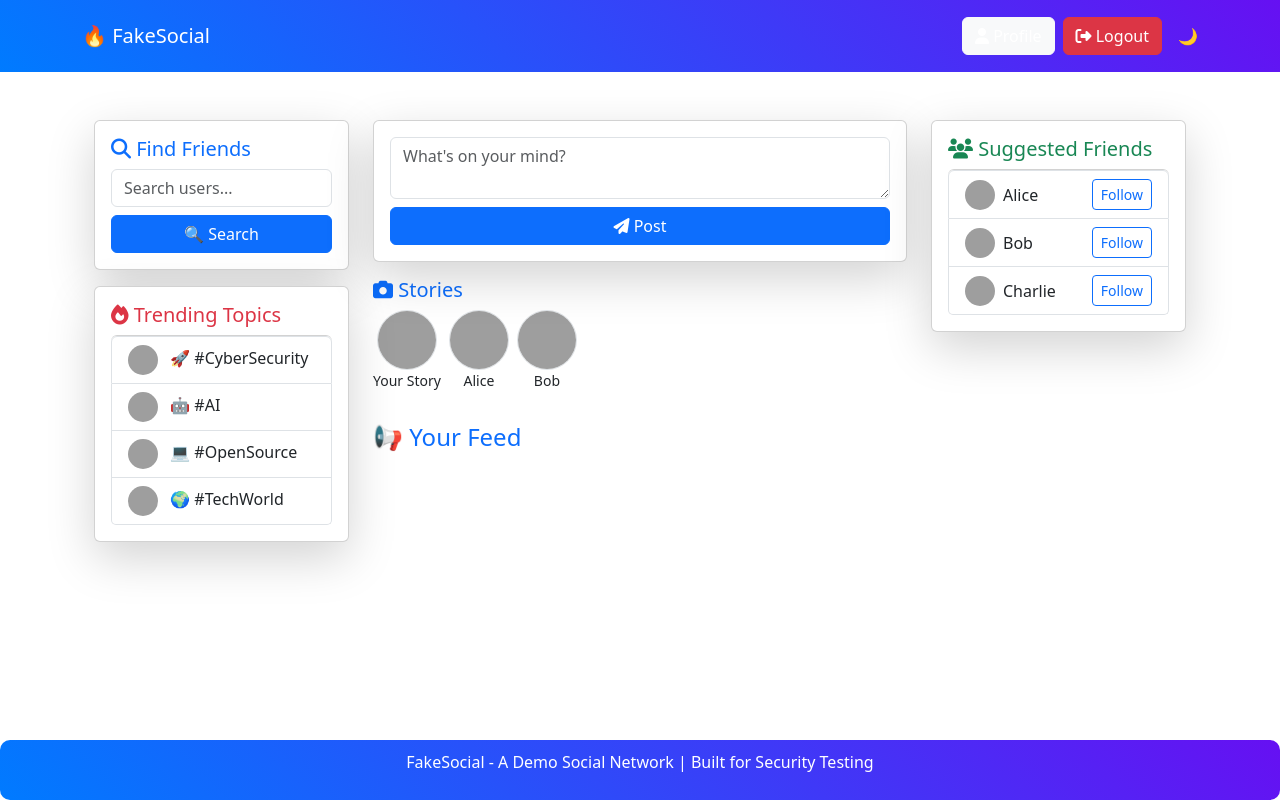
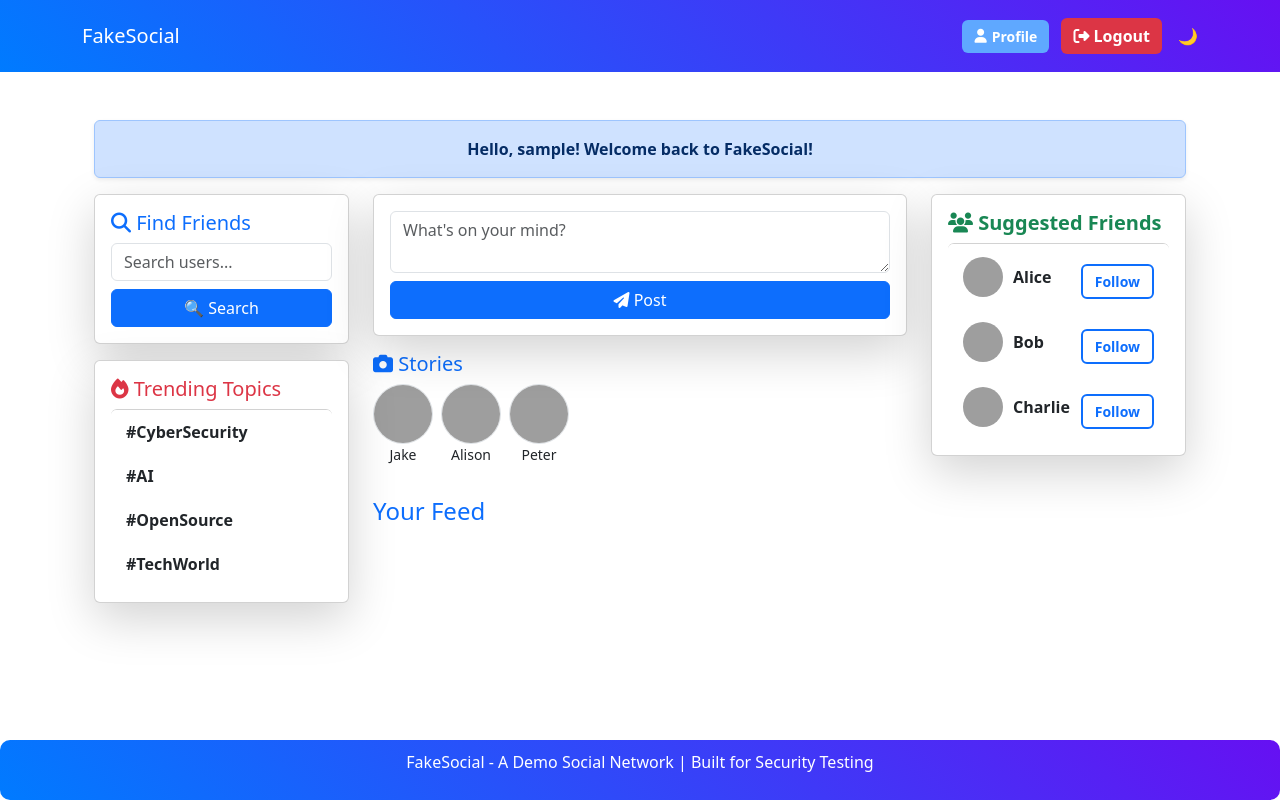
Before and after one commit to atharvasalunke/web_security_dummy, a Flask app: page / in a window 1280 px wide. Run offline with Flask 3, Linux system fonts and the light colour scheme; the visitor is signed in with stand-in values (Sample User, id 1); data that the repository does not hold is empty; grey boxes are pictures that could not be loaded.

Commit message:
Updated Final Code

```diff
--- a/app.py
+++ b/app.py
@@ -3,6 +3,7 @@ from flask_sqlalchemy import SQLAlchemy
 from flask_migrate import Migrate, upgrade
 from flask_cors import CORS
 import os
+from flask import jsonify
 
 app = Flask(__name__)
 CORS(app, supports_credentials=True)
@@ -33,8 +34,8 @@ class Post(db.Model):
 # Follower Relationship Model
 class Follow(db.Model):
     id = db.Column(db.Integer, primary_key=True)
-    follower = db.Column(db.String(50), nullable=False)  # Who follows
-    following = db.Column(db.String(50), nullable=False)  # Who is followed
+    follower = db.Column(db.String(50), nullable=False)
+    following = db.Column(db.String(50), nullable=False)
 
 
 # Ensure database tables are created
@@ -47,13 +48,13 @@ from flask import get_flashed_messages
 
 @app.route("/")
 def home():
-    # Check if the user is logged in
+
     if "user" not in session:
-        # Clear old flash messages to prevent excessive alerts
+
         get_flashed_messages()
         return redirect(url_for("login"))
 
-    current_user = session.get("user")  # Retrieve session correctly
+    current_user = session.get("user")
 
     # Get users the logged-in user follows
     followed_users = [f.following for f in Follow.query.filter_by(follower=current_user).all()]
@@ -81,14 +82,14 @@ def register():
         # Check if the username already exists
         existing_user = User.query.filter_by(username=username).first()
         if existing_user:
-            flash("❌ Username already exists! Please choose a different one.", "danger")
+            flash("Username already exists! Please choose a different one.", "danger")
             return redirect(url_for("register"))
 
         new_user = User(username=username, password=password)
         db.session.add(new_user)
         db.session.commit()
 
-        flash("✅ Registration successful! You can now log in.", "success")
+        flash("Registration successful! You can now log in.", "success")
         return redirect(url_for("login"))
 
     return render_template("register.html")
@@ -104,12 +105,12 @@ def login():
         username = request.form["username"]
         password = request.form["password"]
 
-        # 🚨 INTENTIONALLY VULNERABLE SQL QUERY (BYPASSING SQLAlchemy)
+        # INTENTIONALLY VULNERABLE SQL QUERY (BYPASSING SQLAlchemy)
         conn = sqlite3.connect("database.db")
         cursor = conn.cursor()
-
+        #Vulnerablity SQL injection
         query = f"SELECT * FROM user WHERE username='{username}' AND password='{password}'"
-        print(f"🔥 Executing SQL Query: {query}")
+        print(f"Executing SQL Query: {query}")
 
         cursor.execute(query)
         user = cursor.fetchone()
@@ -117,17 +118,17 @@ def login():
         conn.close()
 
         if user:
-            print(f"✅ Query Result: {user}")
+            print(f"Query Result: {user}")
 
             # Store username in session
-            session["user"] = user[1]  # Store username correctly
-            session.modified = True  # Ensure session is saved
+            session["user"] = user[1]
+            session.modified = True
 
-            print("🚀 Session after login:", session)
+            print("Session after login:", session)
 
             return redirect(url_for("home"))
         else:
-            flash("❌ Invalid login credentials!", "danger")
+            flash("Invalid login credentials!", "danger")
             return redirect(url_for("login"))
 
     return render_template("login.html")
@@ -136,14 +137,14 @@ def login():
 
 
 # ------------------- VIEW USER PROFILE -------------------
-@app.route("/profile/<username>")
+@app.route("/profile/<username>", methods=["GET", "POST"])
 def profile(username):
     if "user" not in session:  # Ensure correct session key
         return redirect(url_for("login"))
 
     user = User.query.filter_by(username=username).first()
     if not user:
-        flash("❌ User not found!", "danger")
+        flash("User not found!", "danger")
         return redirect(url_for("home"))
 
     posts = Post.query.filter_by(author=user.username).all()
@@ -153,11 +154,17 @@ def profile(username):
     followers = [f.follower for f in Follow.query.filter_by(following=user.username).all()]
 
     # Check if the logged-in user follows this profile
-    logged_in_user = session.get("username")  # Retrieve username safely
+    logged_in_user = session.get("user")  # Retrieve username safely
     is_following = False
-
+    #print("logged in user :", logged_in_user)
     if logged_in_user:  # Avoid KeyError if session is empty
         is_following = Follow.query.filter_by(follower=logged_in_user, following=username).first() is not None
+    #print("following :", is_following)
+
+    if request.method == "POST":
+        new_bio = request.form["bio"]
+        user.bio = new_bio  # XSS vulnerability (no sanitization)
+        db.session.commit()
 
     return render_template(
         "profile.html",
@@ -179,7 +186,7 @@ def post():
     db.session.add(new_post)
     db.session.commit()
 
-    flash("✅ Post created!", "success")
+    flash("Post created!", "success")
     return redirect(url_for("home"))
 
 
@@ -195,7 +202,7 @@ def follow(username):
             new_follow = Follow(follower=session["user"], following=username)
             db.session.add(new_follow)
             db.session.commit()
-            flash(f"✅ You are now following {username}!", "success")
+            flash(f"You are now following {username}!", "success")
 
     return redirect(url_for("profile", username=username))
 
@@ -243,6 +250,17 @@ def search_users():
 
     return render_template("search_results.html", users=users)
 
+@app.route("/latest_post/<username>", methods=["GET"])
+def latest_post(username):
+    latest = Post.query.filter_by(author=username).order_by(Post.id.desc()).first()
+    #print({"post": latest.content})
+    if latest is None:
+        return jsonify({"message": "No posts yet."}), 200
+
+    return jsonify({"post": latest.content})
+
+
+
 # ------------------- RUN APP -------------------
 if __name__ == "__main__":
     with app.app_context():
--- a/templates/base.html
+++ b/templates/base.html
@@ -47,6 +47,94 @@
             background-color: #181818;
             color: white;
         }
+
+        /* Follow/Unfollow Button */
+        .btn-follow {
+            background-color: #0d6efd; /* Primary blue color */
+            color: white;
+            border: none;
+            padding: 8px 16px;
+            border-radius: 6px;
+            font-weight: bold;
+            transition: all 0.3s ease;
+            width: 100%; /* Full width */
+            text-align: center;
+            margin-top: 10px; /* Add some spacing */
+        }
+
+        .btn-follow:hover {
+            background-color: #0b5ed7; /* Darker blue on hover */
+            color: white;
+        }
+
+        .btn-unfollow {
+            background-color: #dc3545; /* Danger red color */
+            color: white;
+            border: none;
+            padding: 8px 16px;
+            border-radius: 6px;
+            font-weight: bold;
+            transition: all 0.3s ease;
+            width: 100%; /* Full width */
+            text-align: center;
+            margin-top: 10px; /* Add some spacing */
+        }
+
+        .btn-unfollow:hover {
+            background-color: #bb2d3b; /* Darker red on hover */
+            color: white;
+        }
+      /* Navbar Profile Button */
+    .navbar .btn-profile {
+        background-color: #5fa8ff;
+        color: white;
+        border: none;
+        padding: 6px 12px; /* Increased horizontal padding */
+        border-radius: 6px;
+        font-weight: bold;
+        transition: all 0.3s ease;
+        display: flex; text-align: center;
+        align-items: center;
+        font-size: 14px;
+        gap: 5px; /* Space between icon and text */
+        margin-right: 12px; /* Added spacing between Profile & Logout */
+    }
+
+    /* Adjust hover effect */
+    .navbar .btn-profile:hover {
+        background-color: #3f8cf5;
+        color: white;
+    }
+
+    .navbar .btn-danger {
+        background-color: #dc3545; /* Danger red color */
+        color: white;
+        border: none;
+        padding: 6px 12px;
+        border-radius: 6px;
+        font-weight: bold;
+        transition: all 0.3s ease;
+    }
+
+    .navbar .btn-danger:hover {
+        background-color: #bb2d3b; /* Darker red on hover */
+        color: white;
+    }
+
+    .navbar .btn-success {
+        background-color: #198754; /* Success green color */
+        color: white;
+        border: none;
+        padding: 6px 12px;
+        border-radius: 6px;
+        font-weight: bold;
+        transition: all 0.3s ease;
+    }
+
+    .navbar .btn-success:hover {
+        background-color: #157347; /* Darker green on hover */
+        color: white;
+    }
     </style>
 </head>
 <body>
@@ -54,11 +142,11 @@
     <!-- Navbar -->
     <nav class="navbar navbar-expand-lg p-3">
         <div class="container">
-            <a class="navbar-brand" href="/">🔥 FakeSocial</a>
+            <a class="navbar-brand" href="/">FakeSocial</a>
             <div class="ms-auto d-flex align-items-center">
                 {% if session["user"] %}
-                    <a href="{{ url_for('profile', username=session['user']) }}" class="btn btn-light me-2">
-                        <i class="fa fa-user"></i> Profile
+                    <a href="{{ url_for('profile', username=session['user']) }}" class="btn btn-profile ">
+                        <i class="fa fa-user"></i>  Profile
                     </a>
                     <a href="{{ url_for('logout') }}" class="btn btn-danger"><i class="fa fa-sign-out-alt"></i> Logout</a>
                 {% else %}
--- a/templates/index.html
+++ b/templates/index.html
@@ -3,7 +3,79 @@
 {% block title %}Home - FakeSocial{% endblock %}
 
 {% block content %}
+<style>
+/* Trending Topics */
+.trending-topics .list-group-item {
+    border: none;
+    background: white;
+    font-weight: bold;
+    padding: 10px 15px;
+}
+
+/* Suggested Friends Section */
+.suggested-friends {
+    background: white;
+    padding: 15px;
+    border-radius: 12px;
+    box-shadow: 0px 4px 10px rgba(0, 0, 0, 0.1);
+}
+
+.suggested-friends h5 {
+    color: #198754;
+    font-weight: bold;
+}
+
+/* List item: Align everything in a single row */
+.suggested-friends .list-group-item {
+    display: flex;
+    align-items: center;
+    justify-content: space-between;
+    border: none;
+    padding: 10px 15px;
+}
+
+/* Profile Image */
+.suggested-friends .profile-info {
+    display: flex;
+    align-items: center;
+}
+
+.suggested-friends .profile-info img {
+    width: 40px;
+    height: 40px;
+    border-radius: 50%;
+    object-fit: cover;
+    margin-right: 10px;
+}
+
+/* Follow Button - Compact and Consistent */
+.suggested-friends .btn-follow {
+    background-color: white;
+    color: #0d6efd;
+    border: 2px solid #0d6efd;
+    padding: 5px 12px;
+    border-radius: 6px;
+    font-weight: bold;
+    font-size: 14px;
+    transition: all 0.3s ease;
+    width: auto;
+}
+
+.suggested-friends .btn-follow:hover {
+    background-color: #0d6efd;
+    color: white;
+}
+</style>
+
+
 <div class="container mt-4">
+    <!-- User Greeting -->
+    {% if session["user"] %}
+        <div class="alert alert-primary text-center fw-bold rounded shadow-sm" role="alert">
+             Hello, <b>{{ session["user"] }}</b>! Welcome back to FakeSocial!
+        </div>
+    {% endif %}
+
     <div class="row">
         <!-- Left Sidebar: Search Users & Trending -->
         <div class="col-md-3">
@@ -17,23 +89,11 @@
 
             <div class="card p-3 shadow-lg rounded">
                 <h5 class="text-danger"><i class="fa fa-fire"></i> Trending Topics</h5>
-                <ul class="list-group">
-                    <li class="list-group-item">
-                        <img src="https://source.unsplash.com/50x50/?tech" class="rounded-circle me-2" width="30">
-                        🚀 #CyberSecurity
-                    </li>
-                    <li class="list-group-item">
-                        <img src="https://source.unsplash.com/50x50/?ai" class="rounded-circle me-2" width="30">
-                        🤖 #AI
-                    </li>
-                    <li class="list-group-item">
-                        <img src="https://source.unsplash.com/50x50/?programming" class="rounded-circle me-2" width="30">
-                        💻 #OpenSource
-                    </li>
-                    <li class="list-group-item">
-                        <img src="https://source.unsplash.com/50x50/?world" class="rounded-circle me-2" width="30">
-                        🌍 #TechWorld
-                    </li>
+                <ul class="list-group trending-topics">
+                    <li class="list-group-item">#CyberSecurity</li>
+                    <li class="list-group-item">#AI</li>
+                    <li class="list-group-item">#OpenSource</li>
+                    <li class="list-group-item">#TechWorld</li>
                 </ul>
             </div>
         </div>
@@ -58,26 +118,26 @@
                 <h5 class="text-primary"><i class="fa fa-camera"></i> Stories</h5>
                 <div class="d-flex">
                     <div class="story-container text-center me-2">
-                        <img src="https://source.unsplash.com/80x80/?selfie" class="rounded-circle border" width="60">
-                        <p class="small">Your Story</p>
+                        <img src="https://i.pravatar.cc/150?img=60" class="rounded-circle border" width="60">
+                        <p class="small">Jake</p>
                     </div>
                     <div class="story-container text-center me-2">
-                        <img src="https://source.unsplash.com/80x80/?people" class="rounded-circle border" width="60">
-                        <p class="small">Alice</p>
+                        <img src="https://i.pravatar.cc/150?img=48" class="rounded-circle border" width="60">
+                        <p class="small">Alison</p>
                     </div>
                     <div class="story-container text-center me-2">
-                        <img src="https://source.unsplash.com/80x80/?portrait" class="rounded-circle border" width="60">
-                        <p class="small">Bob</p>
+                        <img src="https://i.pravatar.cc/150?img=55" class="rounded-circle border" width="60">
+                        <p class="small">Peter</p>
                     </div>
                 </div>
             </div>
 
-            <h4 class="mb-3 text-primary">📢 Your Feed</h4>
+            <h4 class="mb-3 text-primary"> Your Feed</h4>
             {% for post in posts %}
                 <div class="card mb-3 shadow-lg rounded">
                     <div class="card-body">
                         <div class="d-flex align-items-center">
-                            <img src="https://ui-avatars.com/api/?name={{ post.author }}&background=random" class="rounded-circle me-2" width="40">
+                            <img src="https://ui-avatars.com/api/?name={{ post.author | urlencode }}&background=random" class="rounded-circle me-2" width="40">
                             <h6>
                                 <a href="{{ url_for('profile', username=post.author) }}" class="text-decoration-none">
                                     <b>{{ post.author }}</b>
@@ -87,8 +147,6 @@
                         <p class="mt-2">{{ post.content |safe }}</p>
                         {% if post.image %}
                             <img src="{{ post.image }}" class="img-fluid rounded" alt="User Post">
-                        {% else %}
-
                         {% endif %}
                         <div class="d-flex justify-content-between mt-2">
                             <button class="btn btn-outline-primary btn-sm"><i class="fa fa-thumbs-up"></i> Like</button>
@@ -100,25 +158,38 @@
         </div>
 
         <!-- Right Sidebar: Suggested Friends -->
+
+        <!-- Right Sidebar: Suggested Friends -->
         <div class="col-md-3">
-            <div class="card p-3 shadow-lg rounded">
+            <div class="card p-3 shadow-lg rounded suggested-friends">
                 <h5 class="text-success"><i class="fa fa-users"></i> Suggested Friends</h5>
                 <ul class="list-group">
-                    <li class="list-group-item d-flex align-items-center">
-                        <img src="https://source.unsplash.com/50x50/?woman" class="rounded-circle me-2" width="30">
-                        Alice <button class="btn btn-outline-primary btn-sm ms-auto">Follow</button>
+                    <li class="list-group-item">
+                        <div class="profile-info">
+                            <img src="https://i.pravatar.cc/150?img=45" class="rounded-circle">
+                            <b>Alice</b>
+                        </div>
+                        <button class="btn btn-follow">Follow</button>
                     </li>
-                    <li class="list-group-item d-flex align-items-center">
-                        <img src="https://source.unsplash.com/50x50/?man" class="rounded-circle me-2" width="30">
-                        Bob <button class="btn btn-outline-primary btn-sm ms-auto">Follow</button>
+                    <li class="list-group-item">
+                        <div class="profile-info">
+                            <img src="https://i.pravatar.cc/150?img=52" class="rounded-circle">
+                            <b>Bob</b>
+                        </div>
+                        <button class="btn btn-follow">Follow</button>
                     </li>
-                    <li class="list-group-item d-flex align-items-center">
-                        <img src="https://source.unsplash.com/50x50/?boy" class="rounded-circle me-2" width="30">
-                        Charlie <button class="btn btn-outline-primary btn-sm ms-auto">Follow</button>
+                    <li class="list-group-item">
+                        <div class="profile-info">
+                            <img src="https://i.pravatar.cc/150?img=56" class="rounded-circle">
+                            <b>Charlie</b>
+                        </div>
+                        <button class="btn btn-follow">Follow</button>
                     </li>
                 </ul>
             </div>
         </div>
+
+
     </div>
 </div>
 {% endblock %}
--- a/templates/search_results.html
+++ b/templates/search_results.html
@@ -18,6 +18,6 @@
         <p class="text-muted">No users found.</p>
     {% endif %}
 
-    <a href="{{ url_for('home') }}" class="btn btn-secondary mt-3">🏠 Back to Home</a>
+    <a href="{{ url_for('home') }}" class="btn btn-secondary mt-3">Back to Home</a>
 </div>
 {% endblock %}
```
Also changed, not shown: templates/profile.html (+122 -13 lines), static/images/1.jpeg (added), static/images/2.jpeg (added).
